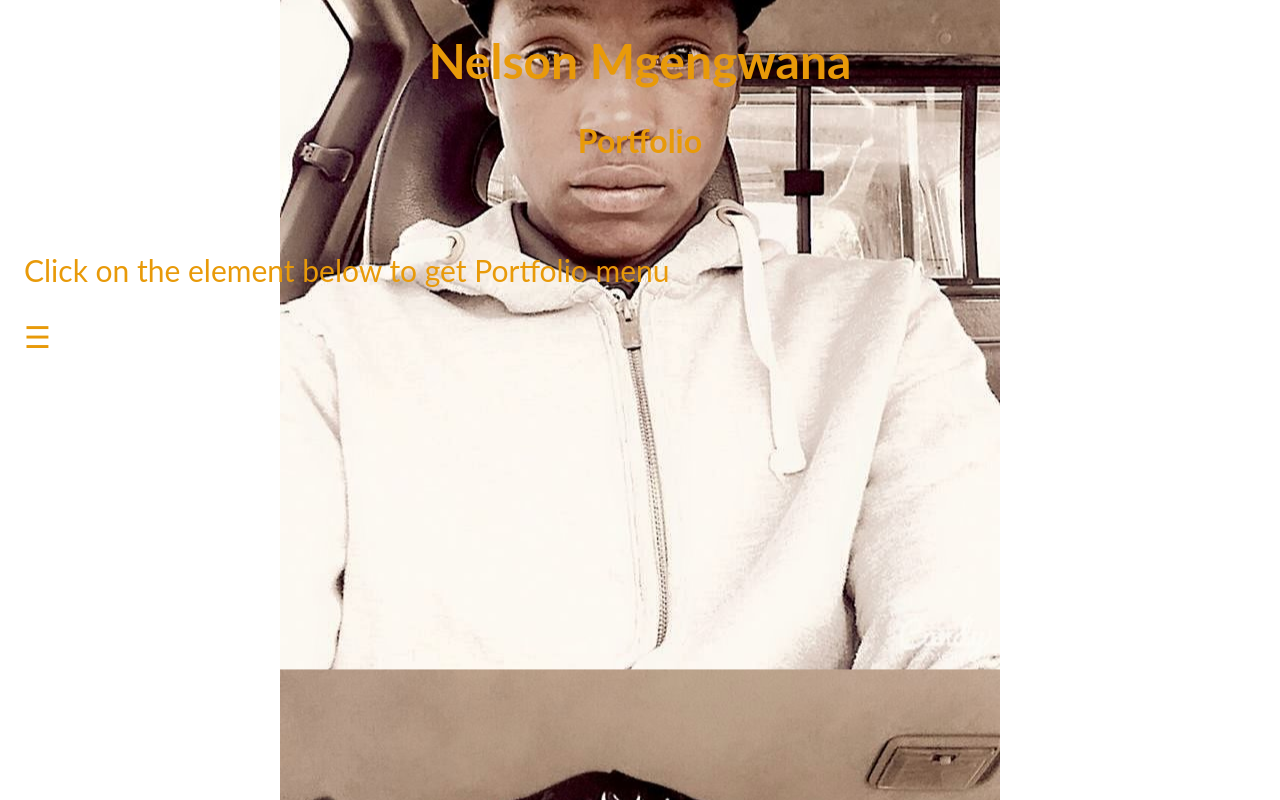
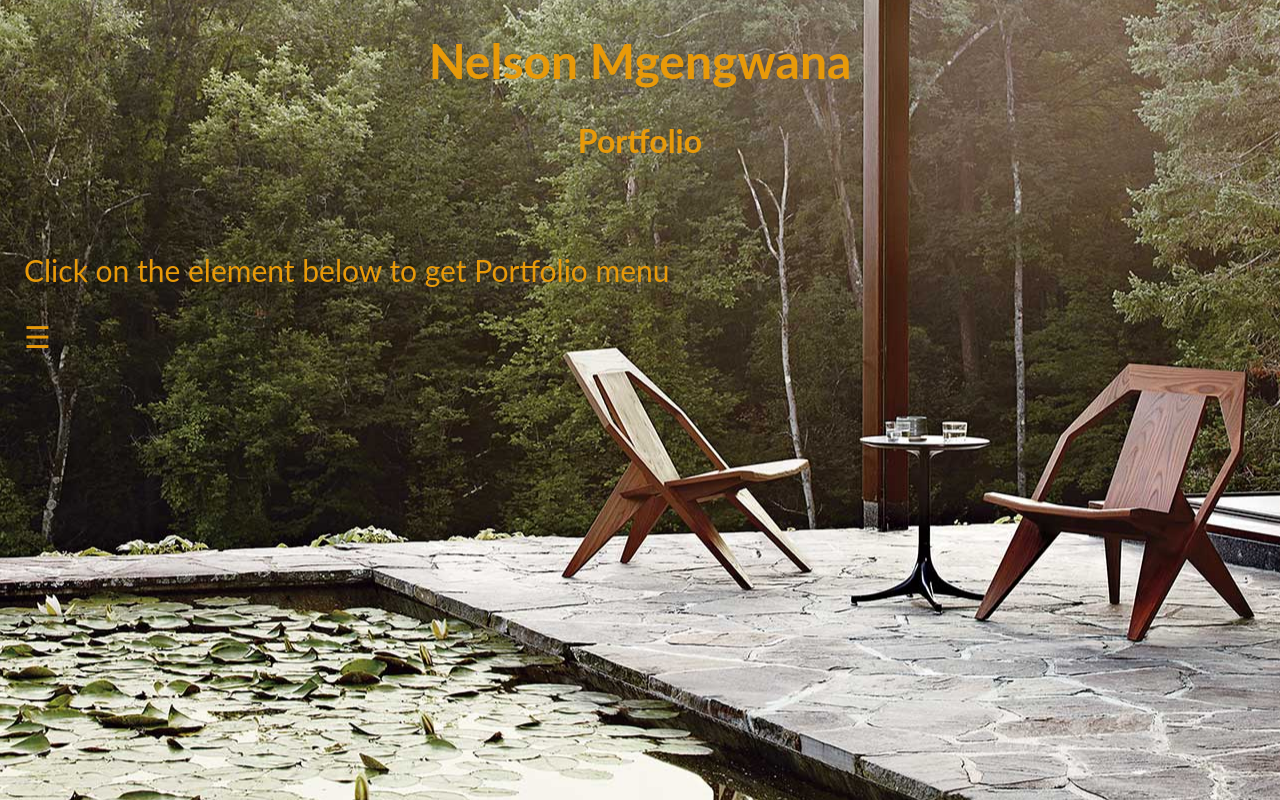
Before and after one commit to Nelson112/portfolio, a plain HTML site: page index.html in a window 1280 px wide. Drawn offline with Linux system fonts and the light colour scheme; a script that the page names is missing.

Commit message:
changed background photo

```diff
--- a/index.html
+++ b/index.html
@@ -7,7 +7,7 @@
   <style>
     body {
       font-family: "Lato", sans-serif;
-      background-image: url("Nellz.jpg");
+      background-image: url("outdoor-07.jpg");
       background-position: center;
       background-repeat: repeat-y;
     }
```
